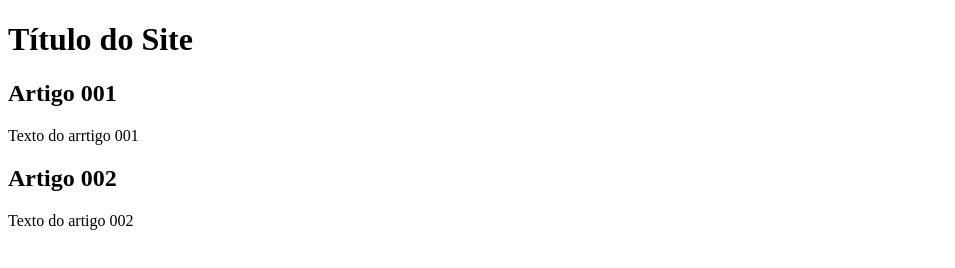
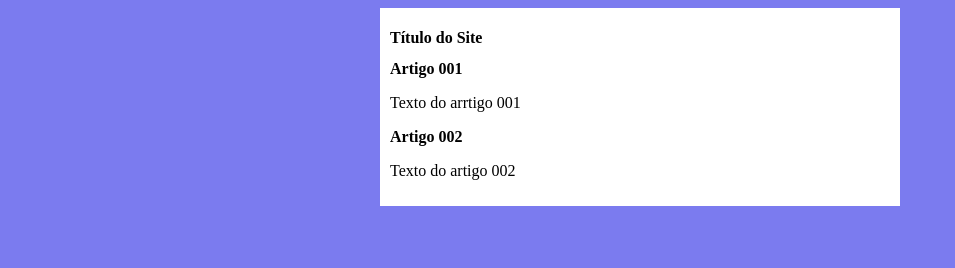
Before and after one commit to cleber795/projeto-site, a plain HTML site: page index.htm in a window 1280 px wide. Shown: the whole page, without its empty margins (0-955 px from the left). Drawn offline with Linux system fonts and the light colour scheme.

Commit message:
iniciei o design

```diff
--- /dev/null
+++ b/estilos/style.css
@@ -0,0 +1,17 @@
+* {
+    font-size: Arial, Helvetica, sans-serif;
+    font-size: 16px;
+}
+
+body {
+    background-color: rgb(123, 123, 239);
+
+}
+
+main {
+    background-color: white;
+    width: 500px;
+    margin: auto;
+    padding: 10px;
+    box-shadow: rgba(0, 0, 0, 0.473);
+}
--- a/index.htm
+++ b/index.htm
@@ -4,6 +4,7 @@
     <meta charset="UTF-8">
     <meta name="viewport" content="width=device-width, initial-scale=1.0">
     <title>Título do Site</title>
+    <link rel="stylesheet" href="estilos/style.css">
 </head>
 <body>
     <main>
```
